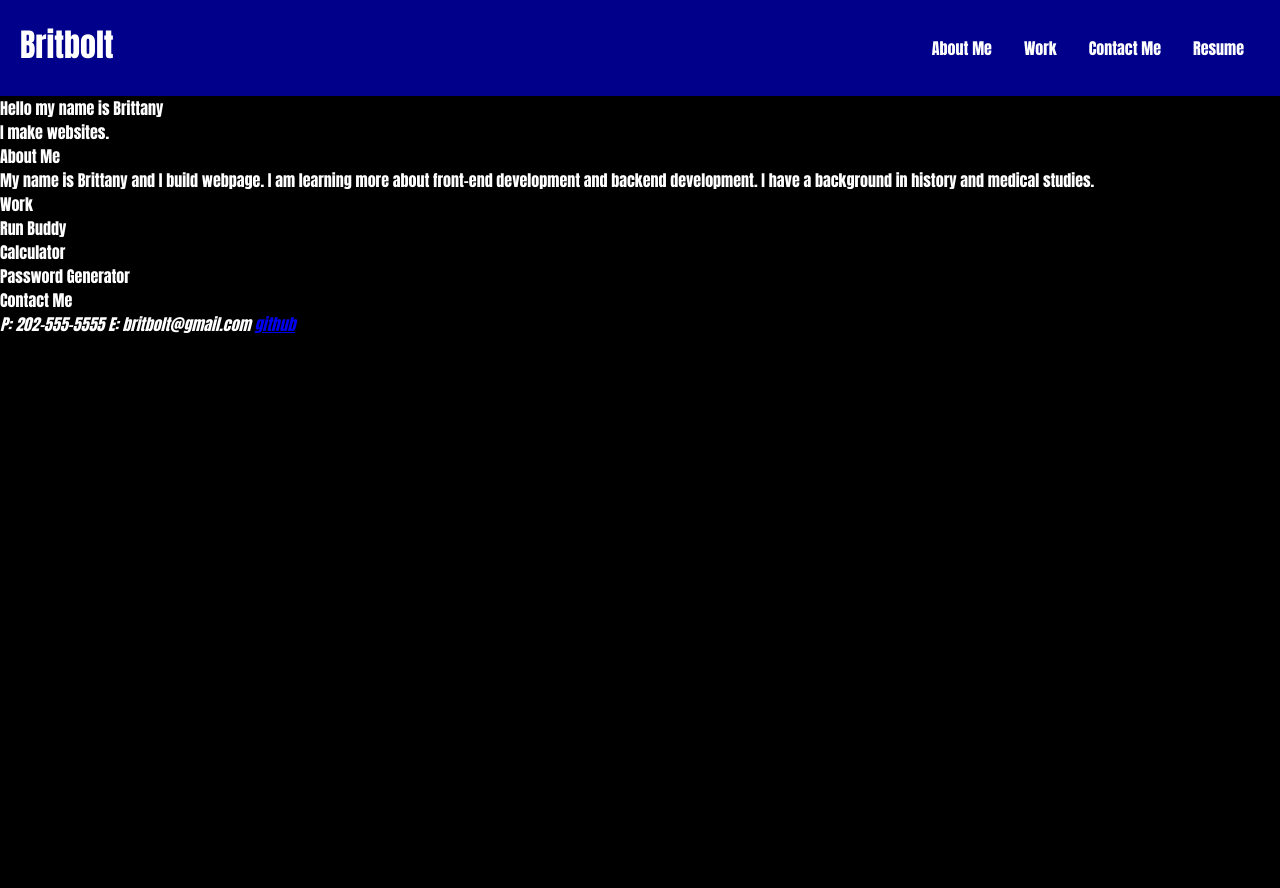
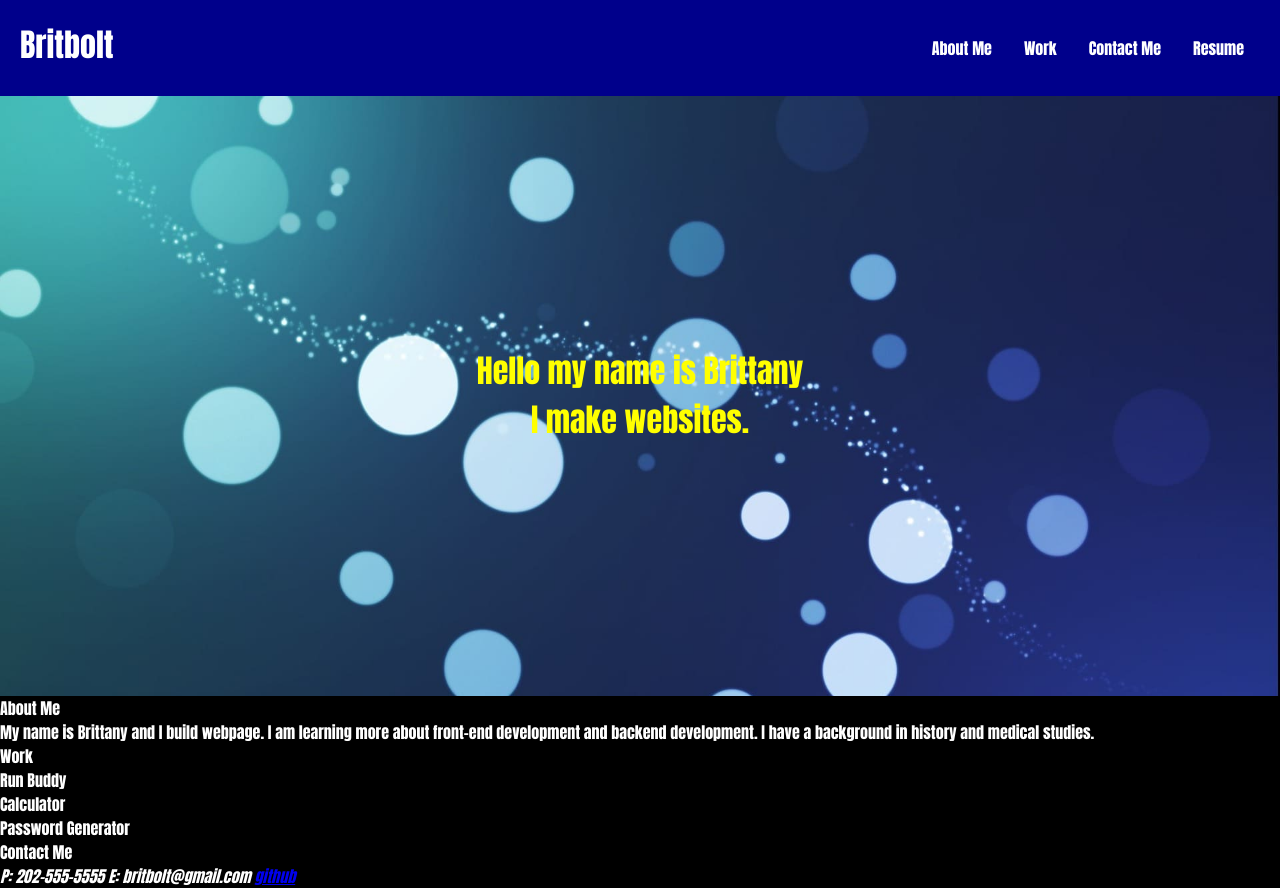
Before and after one commit to britbolt/Portfolio, a plain HTML site: page index.html in a window 1280 px wide. Before the commit the page ends 800 px from the top, so only its background shows below. Drawn offline with Linux system fonts and the light colour scheme.

Commit message:
hero image and text styles

```diff
--- a/assets/style.css
+++ b/assets/style.css
@@ -6,7 +6,7 @@
 
 body {
     color: #fff;
-    font-family:Impact, Haettenschweiler, 'Arial Narrow Bold', sans-serif;
+    font-family: Impact, Haettenschweiler, 'Arial Narrow Bold', sans-serif;
     background-color:black;
 }
 
@@ -28,7 +28,8 @@ header a {
 }
 
 /*styles for navigation*/
-/*large screen*/
+
+/*large screens*/
 .navigation {
     display: flex;
     flex-flow: row wrap;
@@ -48,5 +49,22 @@ header nav ul li a {
     text-decoration: none;
     padding: 1em;
     color:#fff;
+}
 
+/*hero banner*/
+.hero {
+    background-image: url("images/bubbles.jpg");
+    height: 600px;
+    background-size: cover;
+    background-position: center;
+    position: relative;
 }
+
+.hero-blurb {
+    color: yellow;
+    font-size: xx-large;
+    text-align: center;
+    padding:250px 60px;
+    margin: auto;
+    width: 60%;
+}
```
Also changed, not shown: index.html (+1 -0 lines), assets/images/bubbles.jpg (added).
